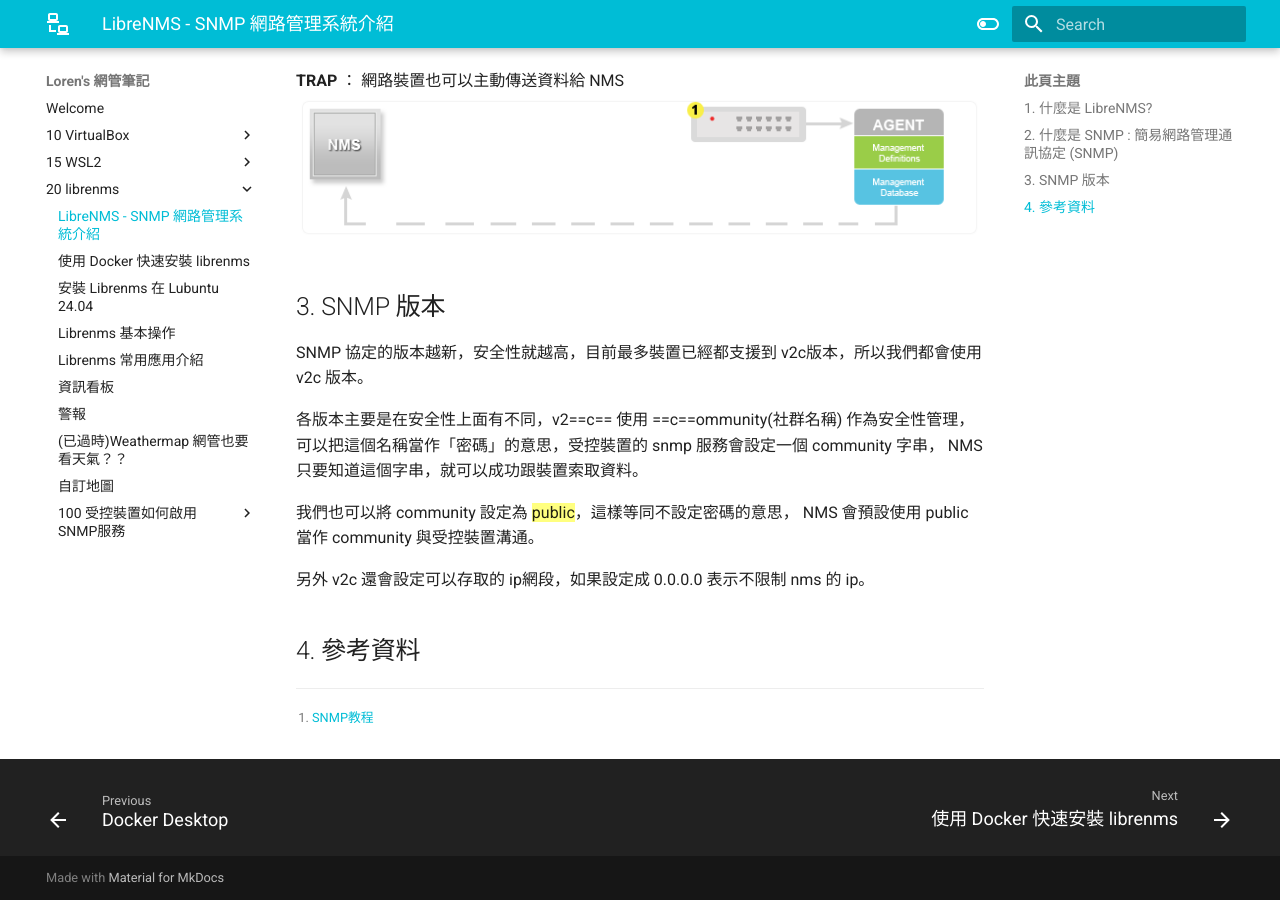
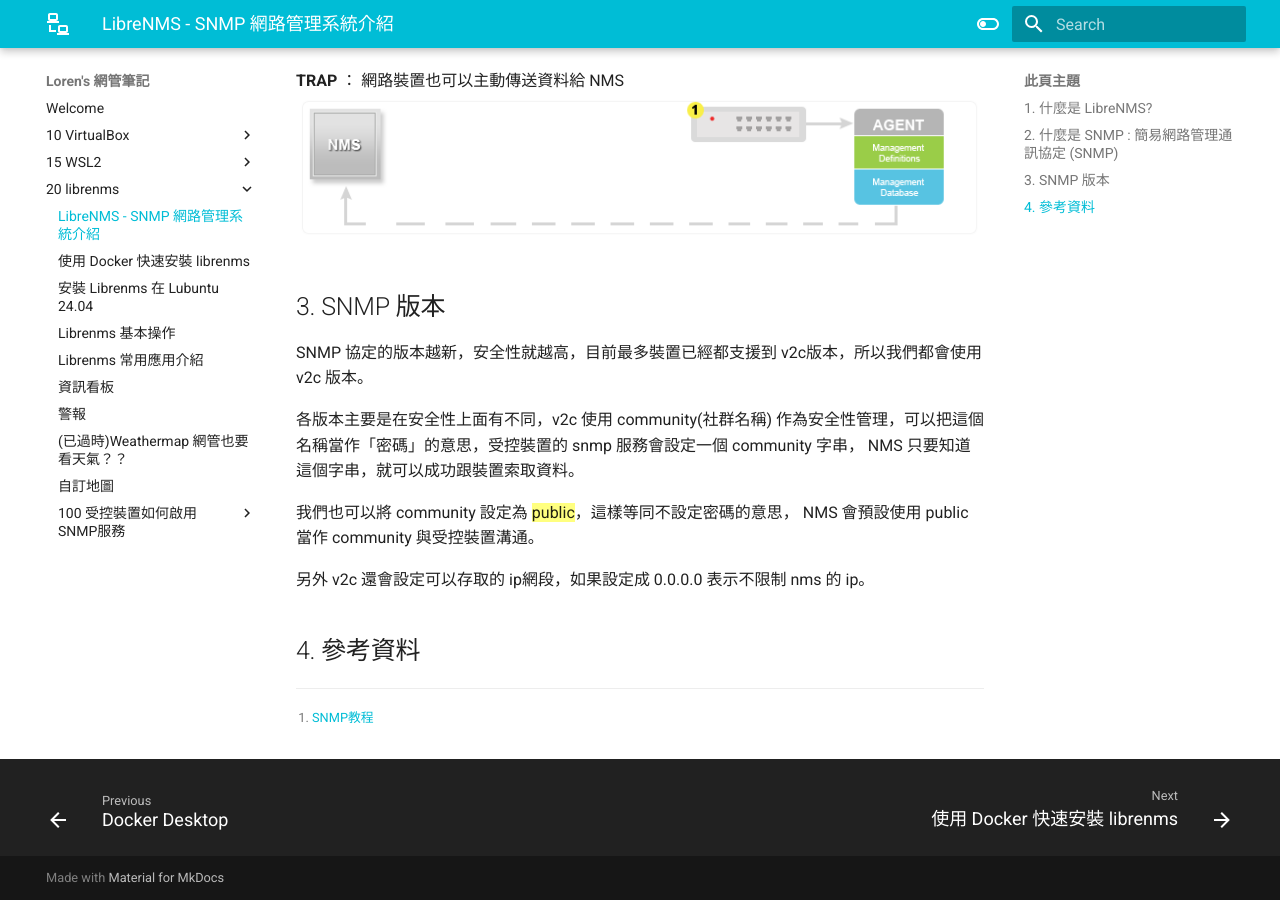
Before and after one commit to loren2018tw/nmnote, an MkDocs documentation site: the page built from docs/20_librenms/10_librenms_introduce.md, in a window 1280 px wide and 900 px high, scrolled down 754 px. Built offline with MkDocs 1.6.1 and Material for MkDocs 9.7.7, drawn with Linux system fonts in a browser that asks for light colours.

Commit message:
loren-H 2025-6-22:0:13:5

```diff
--- a/docs/20_librenms/10_librenms_introduce.md
+++ b/docs/20_librenms/10_librenms_introduce.md
@@ -21,7 +21,7 @@
 
 SNMP 協定的版本越新，安全性就越高，目前最多裝置已經都支援到 v2c版本，所以我們都會使用 v2c 版本。
 
-各版本主要是在安全性上面有不同，v2==c== 使用 ==c==ommunity(社群名稱) 作為安全性管理，可以把這個名稱當作「密碼」的意思，受控裝置的 snmp 服務會設定一個 community 字串， NMS 只要知道這個字串，就可以成功跟裝置索取資料。
+各版本主要是在安全性上面有不同，v2c 使用 community(社群名稱) 作為安全性管理，可以把這個名稱當作「密碼」的意思，受控裝置的 snmp 服務會設定一個 community 字串， NMS 只要知道這個字串，就可以成功跟裝置索取資料。
 
 我們也可以將  community 設定為 ==public==，這樣等同不設定密碼的意思， NMS 會預設使用 public 當作 community 與受控裝置溝通。
 
```
Also changed, not shown: docs/10_VirtualBox/05_vm_vs_container.md (+8 -5 lines).
